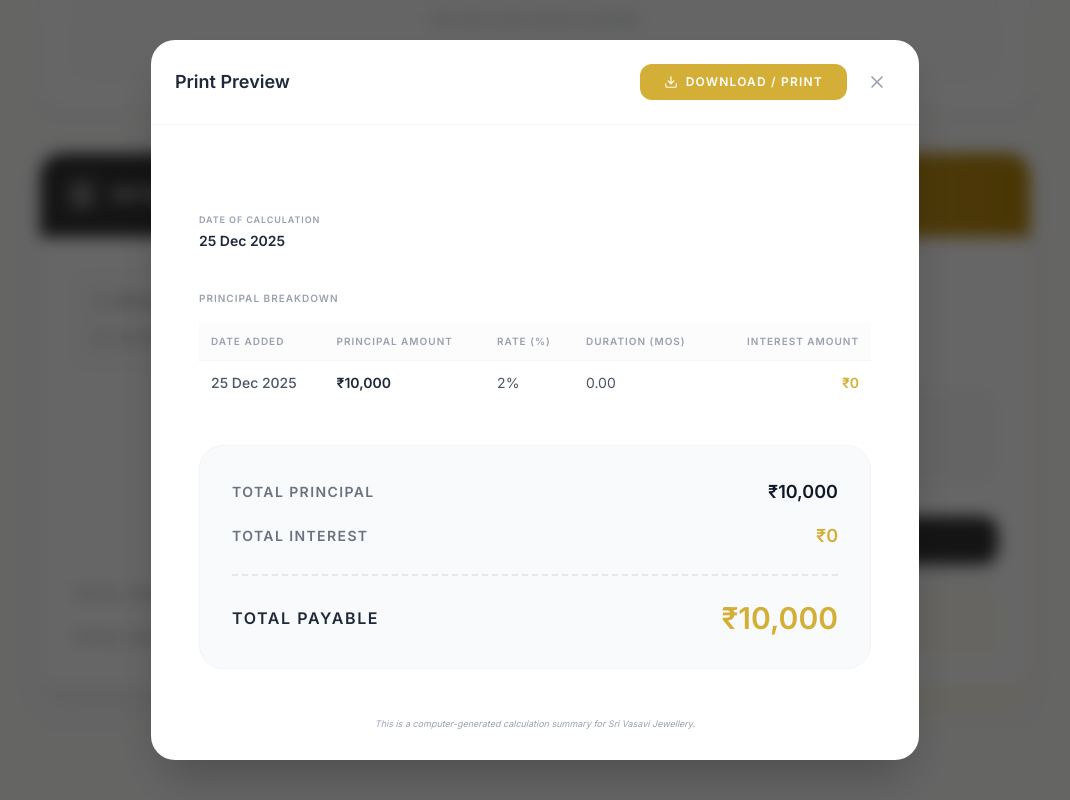
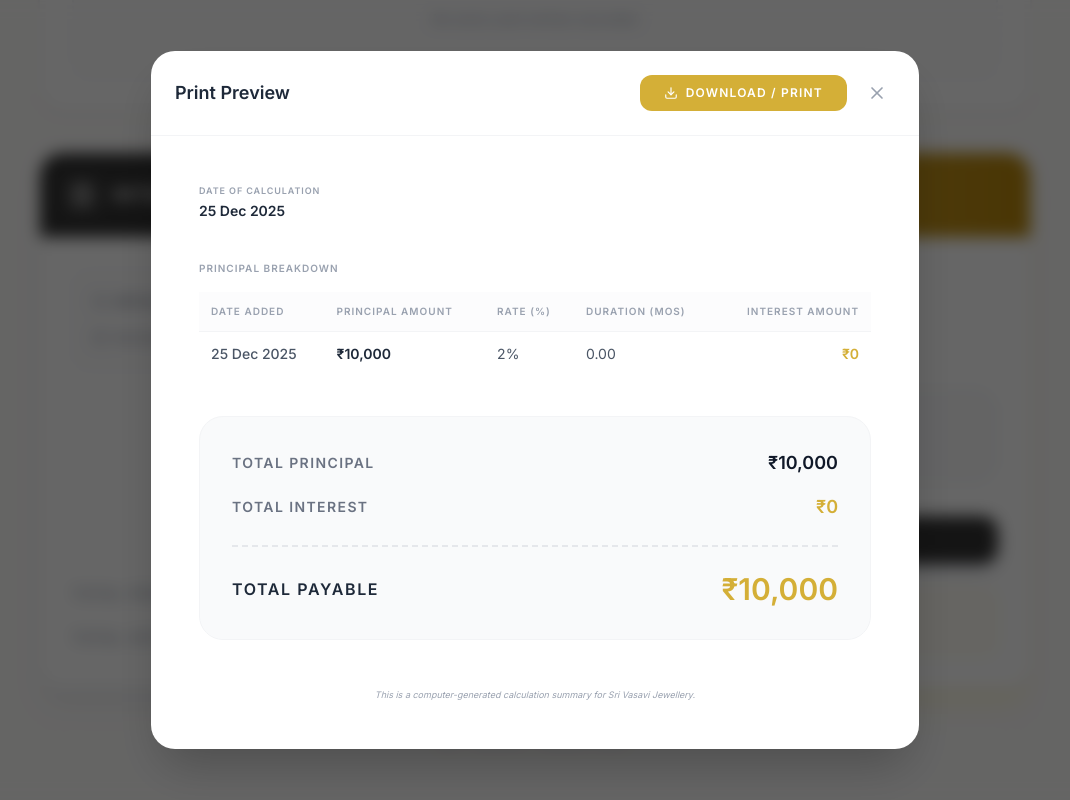
Before and after one commit to ShyamPrasadh/Vasavi-jewellery, a Next.js app: page /pawn in a window 1280 px wide. Both pictures are taken after a click on the button "VIEW & PRINT". Shown: the part 570-1370 px from the top of the page, without its empty margins (105-1175 px from the left). Built offline with nearby package versions, Linux system fonts and the light colour scheme.

Commit message:
Show title only on print and fix preview top gap

```diff
--- a/src/app/pawn/page.tsx
+++ b/src/app/pawn/page.tsx
@@ -435,9 +435,10 @@ export default function PawnCalculatorPage() {
                         </div>
 
                         {/* Printable Content */}
-                        <div className="p-12 overflow-y-auto print:overflow-visible print:p-0" id="printable-area">
-                            <div className="text-center mb-10">
-                            </div>
+                        <div className="p-8 md:p-12 overflow-y-auto print:overflow-visible print:p-0" id="printable-area">
+                            <h1 className="hidden print:block text-3xl font-serif-gold text-[#D4AF37] text-center mb-10">
+                                Sri Vasavi Jewellery
+                            </h1>
 
                             <div className="flex justify-between items-center mb-10">
                                 <div>
```
